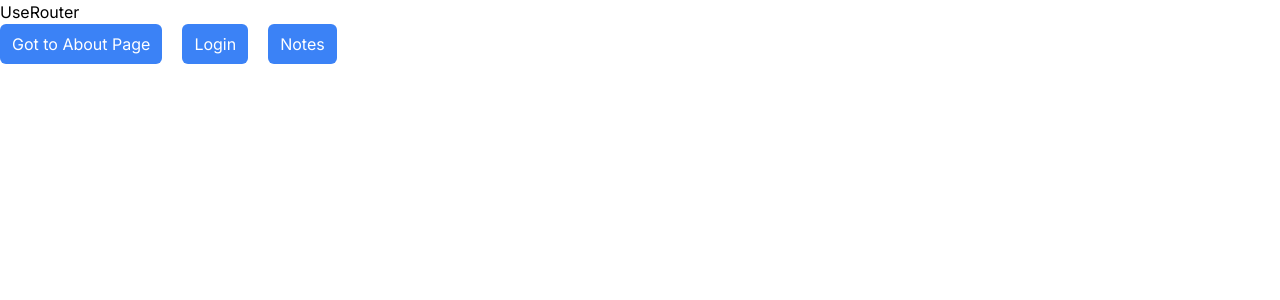
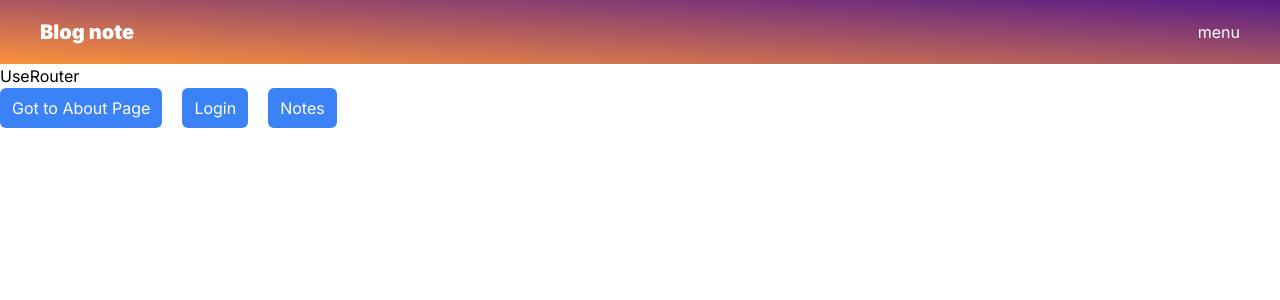
Before and after one commit to persilier/tuto_next, a Next.js app: page / in a window 1280 px wide. Shown: the top 300 px of the page. Built offline with nearby package versions, Linux system fonts and the light colour scheme.

Commit message:
add navbar

```diff
--- a/app/layout.js
+++ b/app/layout.js
@@ -1,5 +1,6 @@
 import { Inter } from "next/font/google";
 import "./globals.css";
+import Navbar from "@/components/Navbar";
 
 const inter = Inter({ subsets: ["latin"] });
 
@@ -11,7 +12,10 @@ export const metadata = {
 export default function RootLayout({ children }) {
   return (
     <html lang="en">
-      <body className={inter.className}>{children}</body>
+      <body className={inter.className}>
+        <Navbar />
+        {children}
+      </body>
     </html>
   );
 }
--- /dev/null
+++ b/components/Navbar.jsx
@@ -0,0 +1,14 @@
+import React from "react";
+
+const Navbar = () => {
+  return (
+    <div className="w-full flex items-center justify-between px-10 h-16 bg-gradient-to-tr from-orange-400 to-purple-900 text-white">
+      <div className="logo">
+        <h1 className="text-xl font-black">Blog note</h1>
+      </div>
+      <div className="links">menu</div>
+    </div>
+  );
+};
+
+export default Navbar;
```
